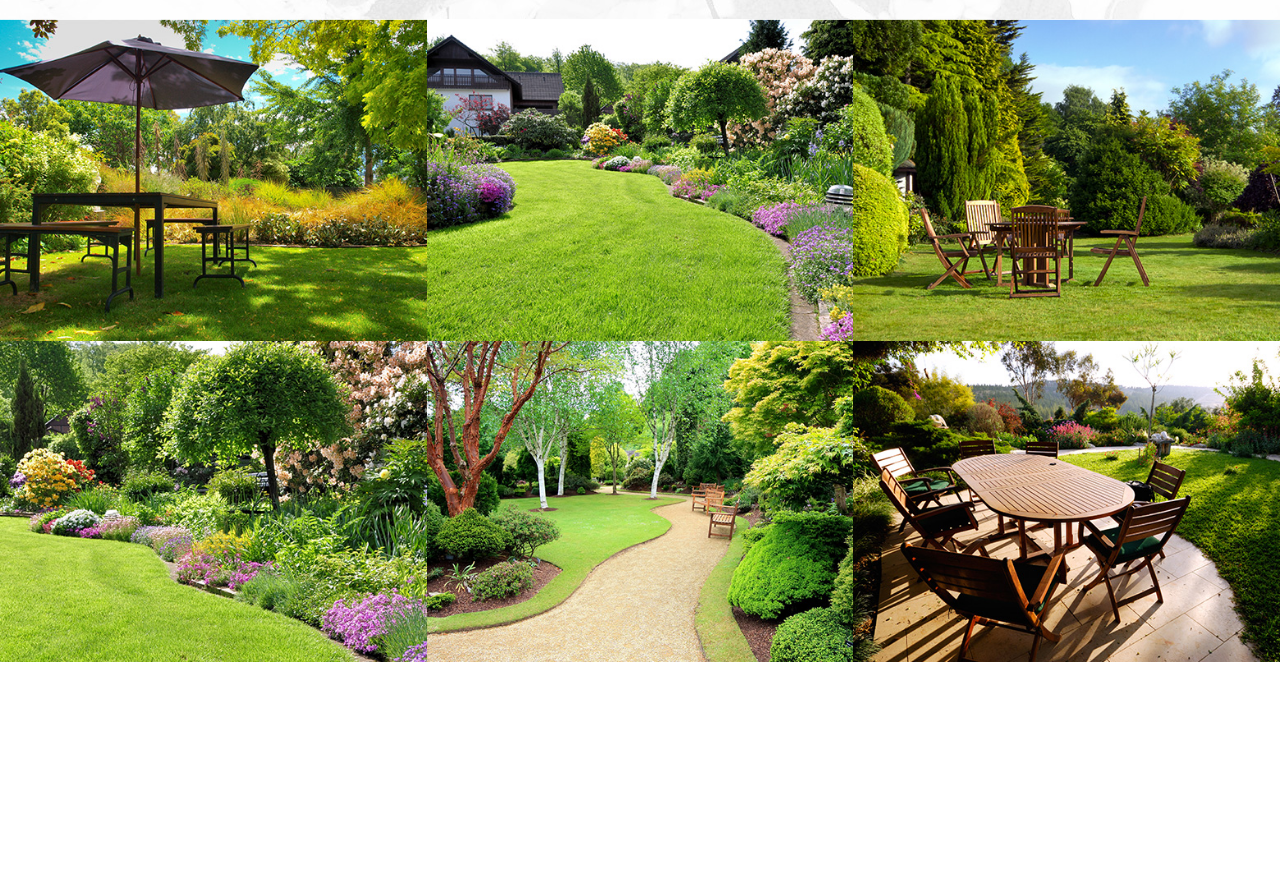
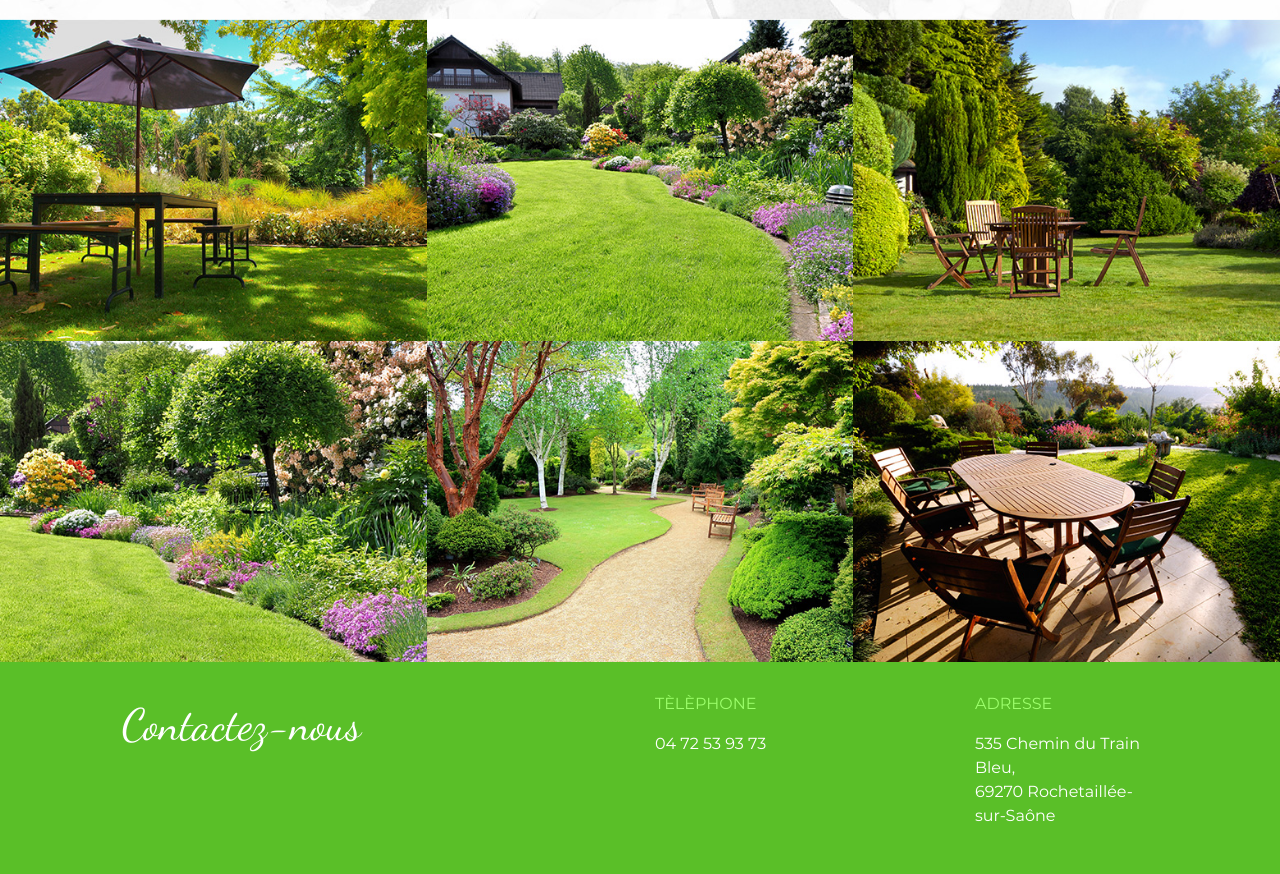
Before and after one commit to imzoughene/JardinHtmlTemplate, a plain HTML site: page index.html in a window 1280 px wide. Shown: the part 1818-2692 px from the top of the page. Before the commit the page ends 2480 px from the top, so only its background shows below. Drawn offline with nearby package versions, Linux system fonts and the light colour scheme.

Commit message:
add Section E

```diff
--- a/css/style.css
+++ b/css/style.css
@@ -158,3 +158,10 @@
     background-repeat: no-repeat;
 }
 /*  End section C */
+
+/*  Start section E */
+.bg-green{
+    background-color: #5abf28;
+    padding: 30px 0;
+}
+/*  End section E */
--- a/index.html
+++ b/index.html
@@ -146,6 +146,24 @@
           <img src="img/s6.jpg" class="img-fluid" id="img-v-6">
       </div>
     </div>
+    <div class="row bg-green">
+      <div class="col-sm-12 col-md-3 offset-md-1">
+        <p  class="Dancing color-white size-44">Contactez-nous</p>
+      </div>
+      <div class="col-sm-12 col-md-2 offset-md-2">
+        <p class="easy-green monserrat">TÈLÈPHONE</p>
+        <p class="monserrat color-white">04 72 53 93 73</p>
+      </div>
+      <div class="col-sm-12 col-md-2 offset-md-1">
+        <p class="easy-green monserrat">ADRESSE</p>
+        <p class="monserrat color-white">
+            535 Chemin du Train Bleu,
+            <br>
+            69270 Rochetaillée-sur-Saône
+        </p>
+      </div>
+      <div class="col-sm-12 col-md-1"></div>
+    </div>
   </div>
 
   <script src="js/vendor/modernizr-3.6.0.min.js"></script>
```
